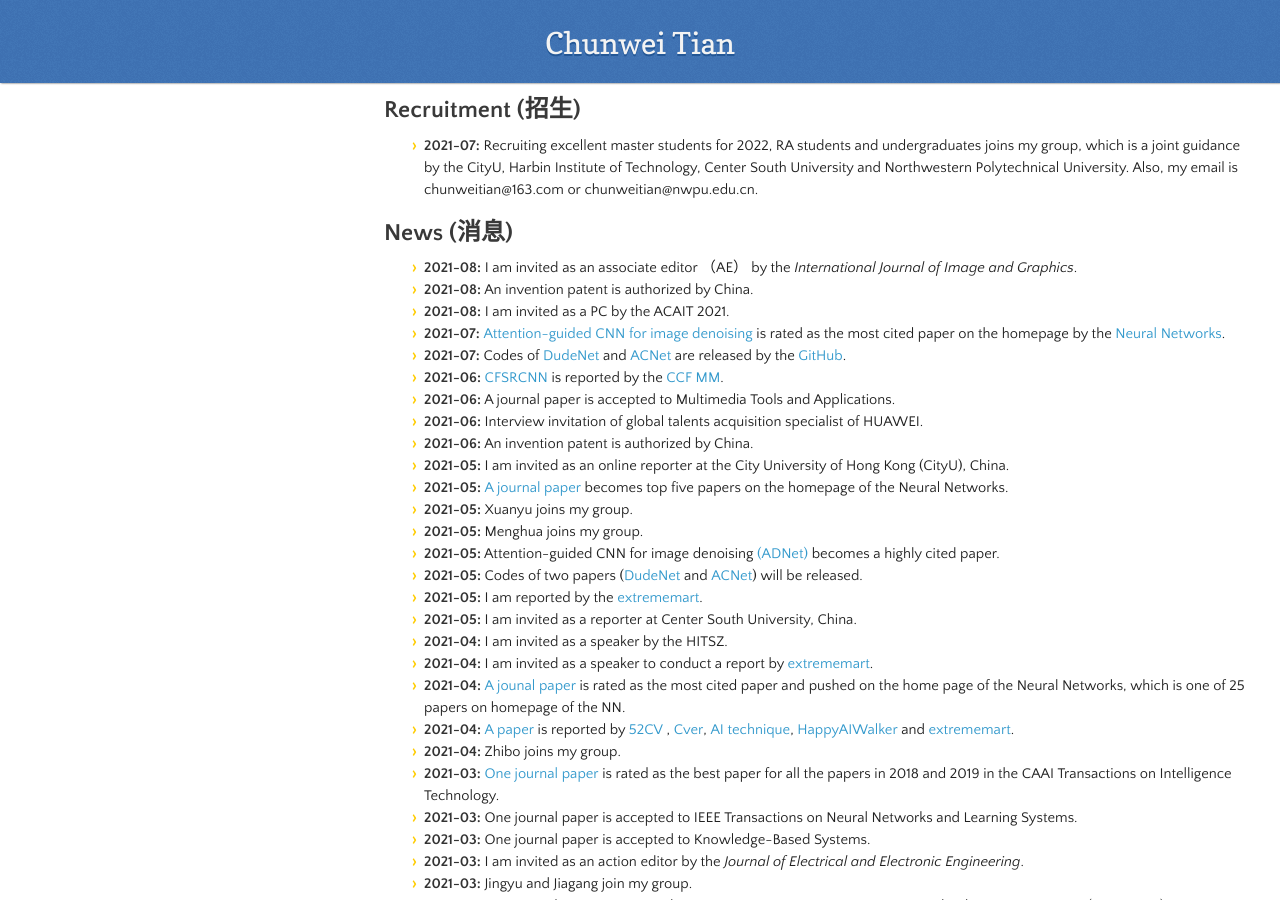
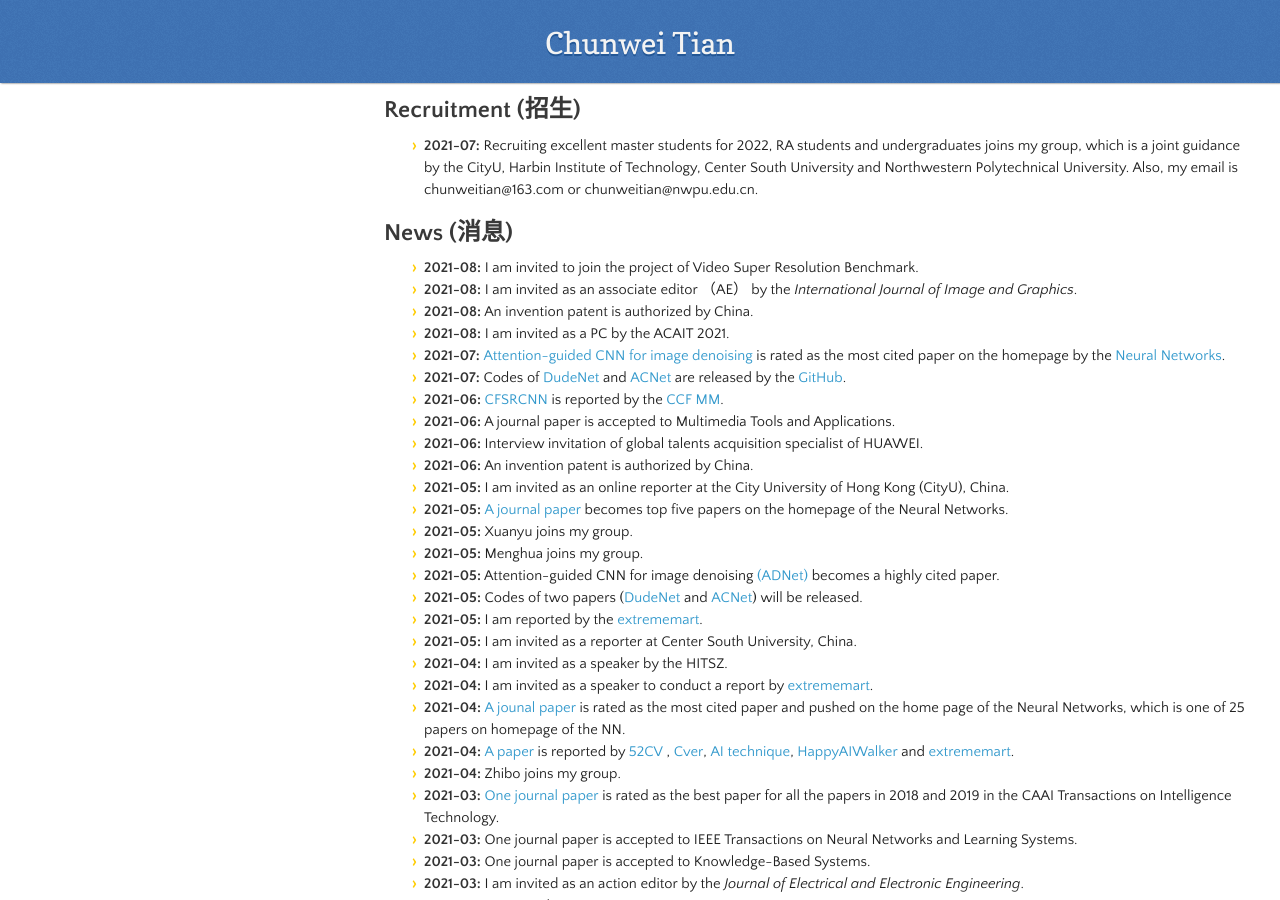
Before and after one commit to hellloxiaotian/hellloxiaotian.github.io, a Jekyll site: the page built from index.md, in a window 1280 px wide and 900 px high, scrolled down 1146 px. Built offline with Jekyll 4.4.1, drawn with Linux system fonts in a browser that asks for light colours; nearby versions of some CDN libraries; our own code applies the rules of GitHub Pages for plain Markdown files; the repository's description, which GitHub fills in, is left out.

Commit message:
Update index.md

```diff
--- a/index.md
+++ b/index.md
@@ -29,6 +29,7 @@ Major Research Project:  Noise Tolerance Computing and Flexible Low-Level Vision
 - **2021-07:** Recruiting excellent master students for 2022, RA students and undergraduates joins my group, which is a joint guidance by the CityU, Harbin Institute of Technology, Center South University and Northwestern Polytechnical University. Also, my email is chunweitian@163.com or chunweitian@nwpu.edu.cn.
 
 ## News (消息)
+-  **2021-08:** I am invited to join the project of Video Super Resolution Benchmark.
 - **2021-08:** I am invited as an associate editor （AE） by the *International Journal of Image and Graphics*.
 - **2021-08:** An invention patent is authorized by China.
 - **2021-08:** I am invited as a PC by the ACAIT 2021.
```
